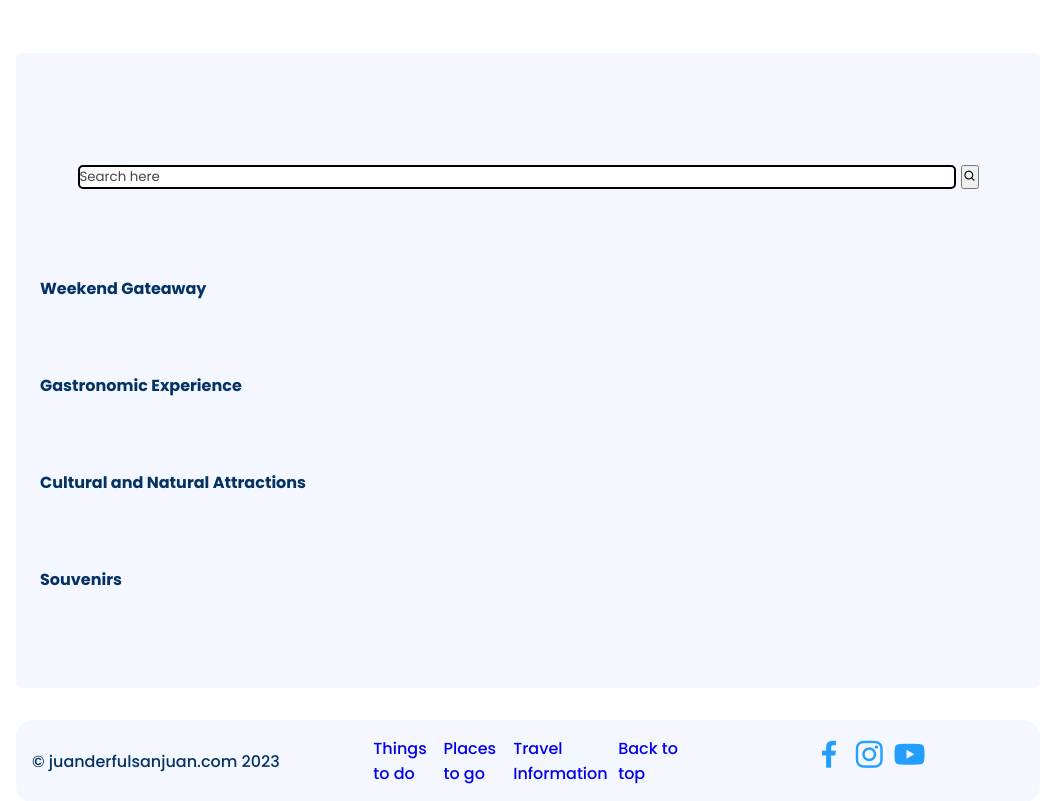
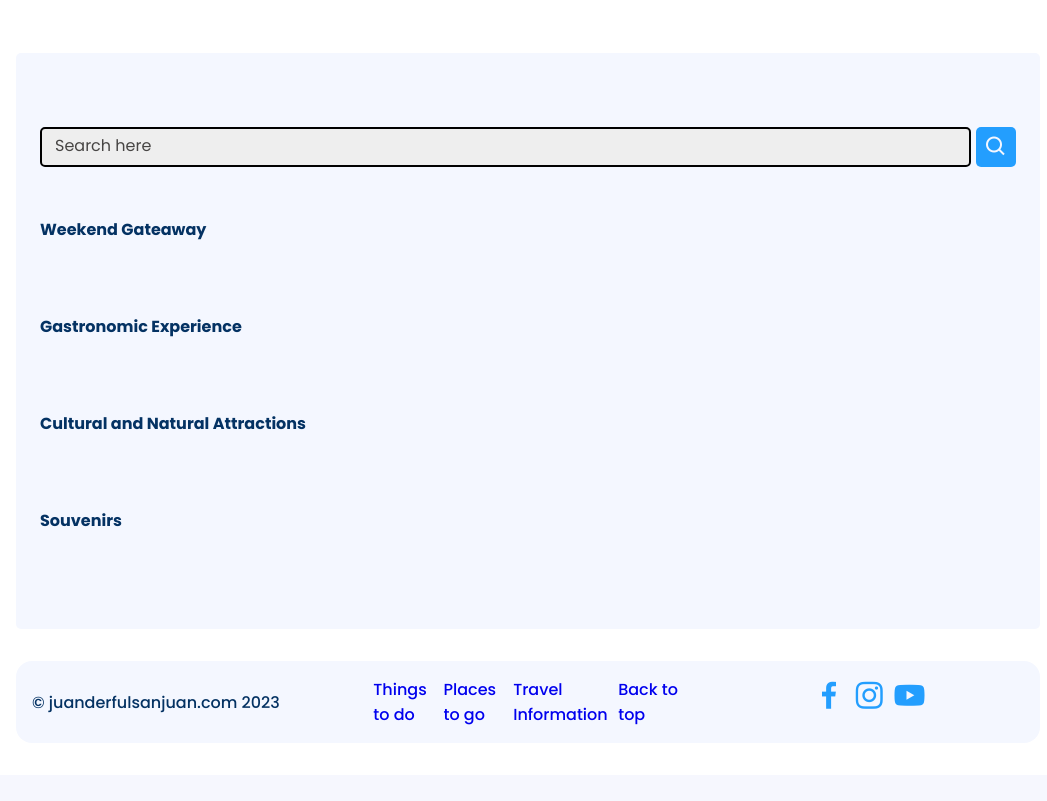
Before and after one commit to Jerremygab/SJ-Tours, a PHP site: page /search.php in a window 1280 px wide. Shown: the part 147-948 px from the top of the page, without its empty margins (112-1159 px from the left). After the commit the page ends 872 px from the top, so only its background shows below. Run offline with PHP 8.4, Linux system fonts and the light colour scheme; some libraries are stand-ins or nearby versions.

Commit message:
search done

```diff
--- a/css/style.css
+++ b/css/style.css
@@ -454,6 +454,7 @@
 
 input {
     line-height: normal;
+
 }
 
 textarea {
@@ -476,8 +477,8 @@
     width: 45%;
 }
 
-#contact_form input[type='text'], [type='email'], select, textarea {
-    background-color: none;
+ input[type='text'], [type='email'], select, textarea {
+    background-color: transparent;
     border: none;
     border-bottom: solid 2px var(--text-color);
     color: #474544;
@@ -500,7 +501,7 @@
     transition: all 0.3s;
 }
 
-#contact_form input[type='text']:focus, [type='email']:focus, textarea:focus {
+ input[type='text']:focus, [type='email']:focus, textarea:focus {
     outline: none;
     padding: 0 0 0.875em 0;
 }
@@ -773,6 +774,7 @@
 }
 
 #search_form{
+    padding: 0;
     display: flex;
     gap: 5px;
 }
@@ -781,22 +783,26 @@
     border: 2px solid black;
     border-radius: 5px;
     width: 100%;
+    padding: 8px;
+    background-color: #eee;
+}
+#search_form input:focus{
+    background-color: transparent;
+}
+#search_form input::placeholder {
+    font-size: 1rem;
+    padding: 5px;
 }
 
 .search_bar .icons_{
     cursor: pointer;
-    background-color: var(--secondary-color);
-    color: var(--bg-color);
-    padding: 1rem;
-}
-.search_bar .icons_{
-    padding: 8px;
-    font-size: 1rem;
+    padding: 0.5rem;
+    font-size: 1.5rem;
     background-color: var(--secondary-color);
     border: none;
     border-radius: 5px;
+    color: var(--modal-color);
 }
-
 
 
 
--- a/search.php
+++ b/search.php
@@ -26,7 +26,7 @@
             <div class="search_bar">
                 <form action="" method="post" id="search_form">
                     <input type="textbox" name="search_box" id="search-box" placeholder="Search here">
-                    <button type="submit" class="bx bx-search" name="search_btn"></button>
+                    <button type="submit" class="bx bx-search icons_" name="search_btn"></button>
                 </form>
             </div>
             <div class="what_to_do">
--- a/wg-see-more.php
+++ b/wg-see-more.php
@@ -53,8 +53,10 @@
 
                             <p><?= substr($fetch_places['description'], 0, 260); ?>...</p><br>
                             <div class="details">Rate starts at: <br><b>PHP <?= $fetch_places['rate']; ?>.00</b></div>
-                            <p id="display_weekend_gateaway_<?= $fetch_places['id']; ?>"><?= $fetch_places['views']; ?></p>
-                            <div class="details" id="display_weekend_gateaway_<?= $fetch_places['id']; ?>">Total Views: <br><b><?= $fetch_places['views']; ?> <i class="uil uil-eye icons_"></b></i></div>
+                            <div class="details">
+                                Total views:
+                                <p id="display_weekend_gateaway_<?= $fetch_places['id']; ?>"><?= $fetch_places['views']; ?> <i class="uil uil-eye icons_"></i></p>
+                            </div>
                             <a href="quickview.php?pid=<?= $fetch_places['id']; ?>">
                                 <button id="<?= $fetch_places['id']; ?>" tbl="weekend_gateaway" button class="visit_btn">Visit Now</button>
                             </a>
```
